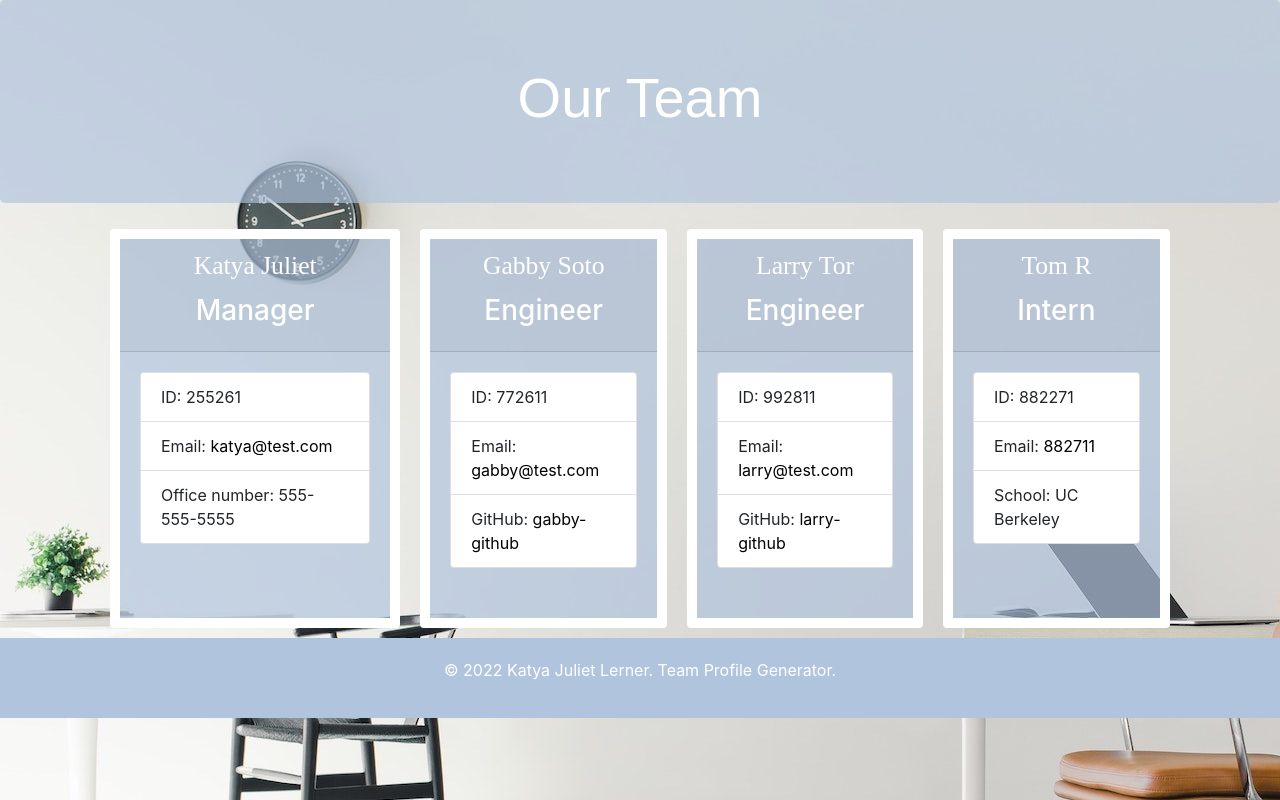
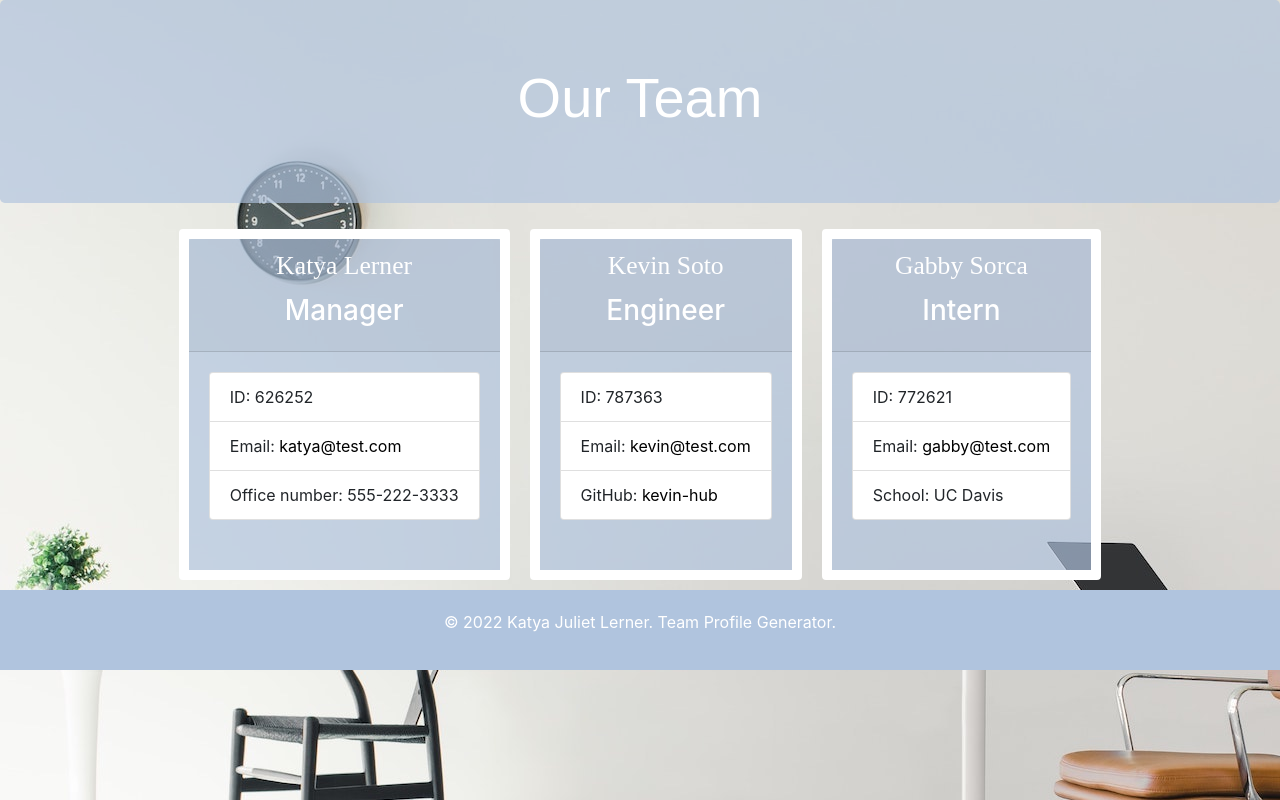
Before and after one commit to katyajuliet/team-profile-generator, a website: page dist/team.html in a window 1280 px wide. Drawn offline with nearby package versions, Linux system fonts and the light colour scheme.

Commit message:
linking with screenshot and recorded 2 videos for submission

```diff
--- a/dist/team.html
+++ b/dist/team.html
@@ -25,50 +25,38 @@
             <div class="team-area col-12 d-flex justify-content-center">
                 <div class="card w-35 employee-card">
     <div class="card-header">
-        <h2 class="card-title">Katya Juliet</h2>
+        <h2 class="card-title">Katya Lerner</h2>
         <h3 class="card-title"><i></i>Manager</h3>
     </div>
     <div class="card-body">
         <ul class="list-group">
-            <li class="list-group-item">ID: 255261</li>
+            <li class="list-group-item">ID: 626252</li>
             <li class="list-group-item">Email: <a href="mailto:katya@test.com">katya@test.com</a></li>
-            <li class="list-group-item">Office number: 555-555-5555</li>
+            <li class="list-group-item">Office number: 555-222-3333</li>
         </ul>
     </div>
 </div><div class="card employee-card">
     <div class="card-header">
-        <h2 class="card-title">Gabby Soto</h2>
+        <h2 class="card-title">Kevin Soto</h2>
         <h3 class="card-title"><i></i>Engineer</h3>
     </div>
     <div class="card-body">
         <ul class="list-group">
-            <li class="list-group-item">ID: 772611</li>
-            <li class="list-group-item">Email: <a href="mailto:gabby@test.com">gabby@test.com</a></li>
-            <li class="list-group-item">GitHub: <a href="https://github.com/gabby-github" target="_blank" rel="noopener noreferrer">gabby-github</a></li>
+            <li class="list-group-item">ID: 787363</li>
+            <li class="list-group-item">Email: <a href="mailto:kevin@test.com">kevin@test.com</a></li>
+            <li class="list-group-item">GitHub: <a href="https://github.com/kevin-hub" target="_blank" rel="noopener noreferrer">kevin-hub</a></li>
         </ul>
     </div>
 </div><div class="card employee-card">
     <div class="card-header">
-        <h2 class="card-title">Larry Tor</h2>
-        <h3 class="card-title"><i></i>Engineer</h3>
-    </div>
-    <div class="card-body">
-        <ul class="list-group">
-            <li class="list-group-item">ID: 992811</li>
-            <li class="list-group-item">Email: <a href="mailto:larry@test.com">larry@test.com</a></li>
-            <li class="list-group-item">GitHub: <a href="https://github.com/larry-github" target="_blank" rel="noopener noreferrer">larry-github</a></li>
-        </ul>
-    </div>
-</div><div class="card employee-card">
-    <div class="card-header">
-        <h2 class="card-title">Tom R</h2>
+        <h2 class="card-title">Gabby Sorca</h2>
         <h3 class="card-title"><i></i>Intern</h3>
     </div>
     <div class="card-body">
         <ul class="list-group">
-            <li class="list-group-item">ID: 882271</li>
-            <li class="list-group-item">Email: <a href="mailto:882711">882711</a></li>
-            <li class="list-group-item">School: UC Berkeley</li>
+            <li class="list-group-item">ID: 772621</li>
+            <li class="list-group-item">Email: <a href="mailto:gabby@test.com">gabby@test.com</a></li>
+            <li class="list-group-item">School: UC Davis</li>
         </ul>
     </div>
 </div>
```
Also changed, not shown: README.md, assets/images/team-profile-gen-screenshot.png (added).
